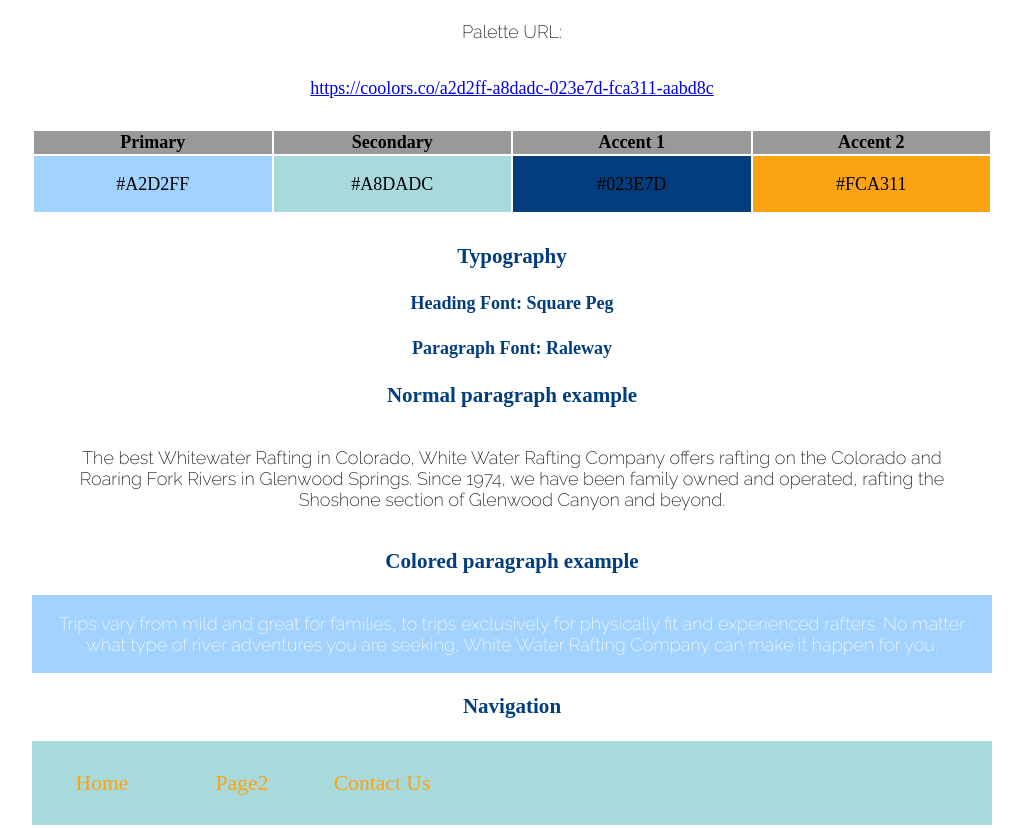
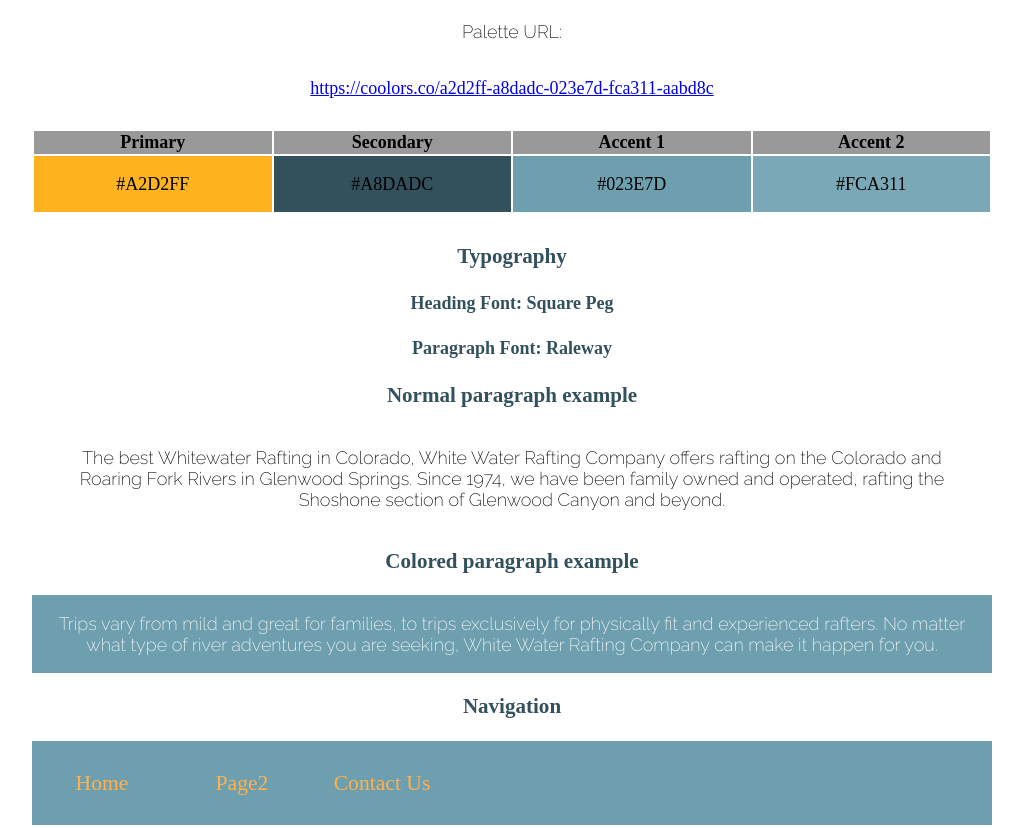
Before and after one commit to Hannahrosso2002/wdd130, a plain HTML site: page wwr/site-plan-rafting.html in a window 1280 px wide. Shown: the part 1273-2101 px from the top of the page, without its empty margins (128-1151 px from the left). Drawn offline with Linux system fonts and the light colour scheme; files that its build step writes are made by us from their sources; a web font is replaced by a local one.

Commit message:
Added color codeing

```diff
--- /dev/null
+++ b/styles.css
@@ -0,0 +1,23 @@
+body {
+    text-align: center;
+  }
+  nav {
+    background-color: steelblue;
+    padding: 10px;
+  }a {
+    color: white;
+    margin: 40px;
+  }h1 {
+    color: steelblue;
+  }
+  img {
+    width: 800px;
+    border: 4px solid steelblue;
+  }
+  p {
+    padding: 10px;
+  }
+  footer {
+    background-color: steelblue;
+    color: white;
+  }
--- a/wwr/site-plan-rafting.css
+++ b/wwr/site-plan-rafting.css
@@ -6,25 +6,25 @@ Fonts are separated by a | */
 
 :root {
   /* change the values below to your colors from your palette */
-  --primary-color: #A2D2FF  ;
-  --secondary-color: #A8DADC ;
-  --accent1-color: #023E7D;
-  --accent2-color: #FCA311;
+  --primary-color: #FFB41F  ;
+  --secondary-color: #33515C ;
+  --accent1-color: #6E9FAF;
+  --accent2-color: #7BA8B7;
 
   /* change the values below to your chosen font(s) */
   --heading-font: "Square Peg";
   --paragraph-font: Raleway, Helvetica, sans-serif;
 
   /* these colors below should be chosen from among your palette colors above */
-  --headline-color-on-white: #023E7D;  /* headlines on a white background */
+  --headline-color-on-white: #33515C;  /* headlines on a white background */
   --headline-color-on-color: white; /* headlines on a colored background */
-  --paragraph-color-on-white: #023E7D; /* paragraph text on a white background */
+  --paragraph-color-on-white: #33515C; /* paragraph text on a white background */
   --paragraph-color-on-color: white; /* paragraph text on a colored background */
-  --paragraph-background-color: #A2D2FF  ;
-  --nav-link-color: #FCA311;
-  --nav-background-color: #A8DADC;
+  --paragraph-background-color: #6E9FAF  ;
+  --nav-link-color: #FFB14F;
+  --nav-background-color: #6E9FAF;
   --nav-hover-link-color: white;
-  --nav-hover-background-color: #FCA311;
+  --nav-hover-background-color: #FFB14F;
 }
 
 
```
Also changed, not shown: practice.html (added, +29 -0 lines).
